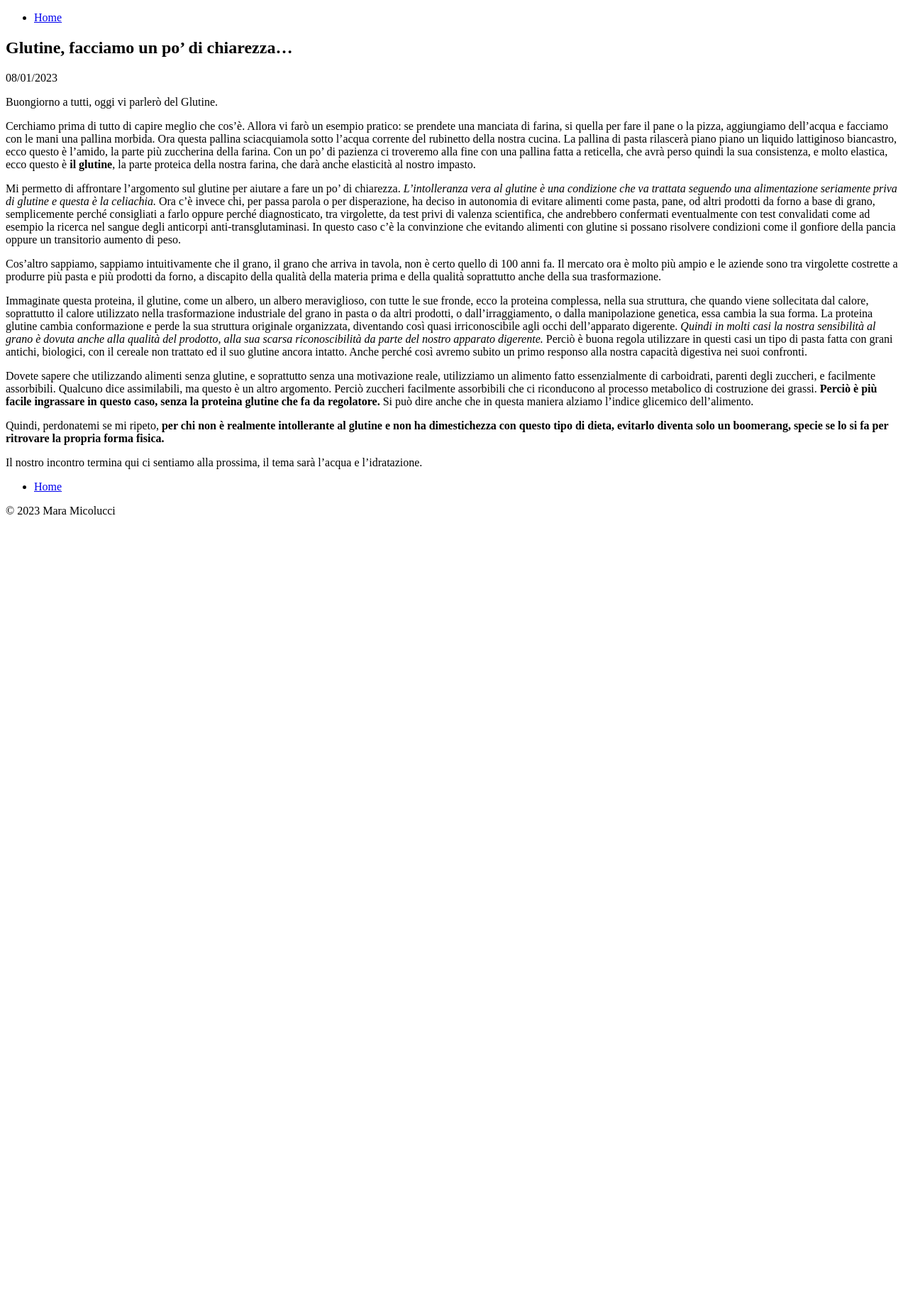
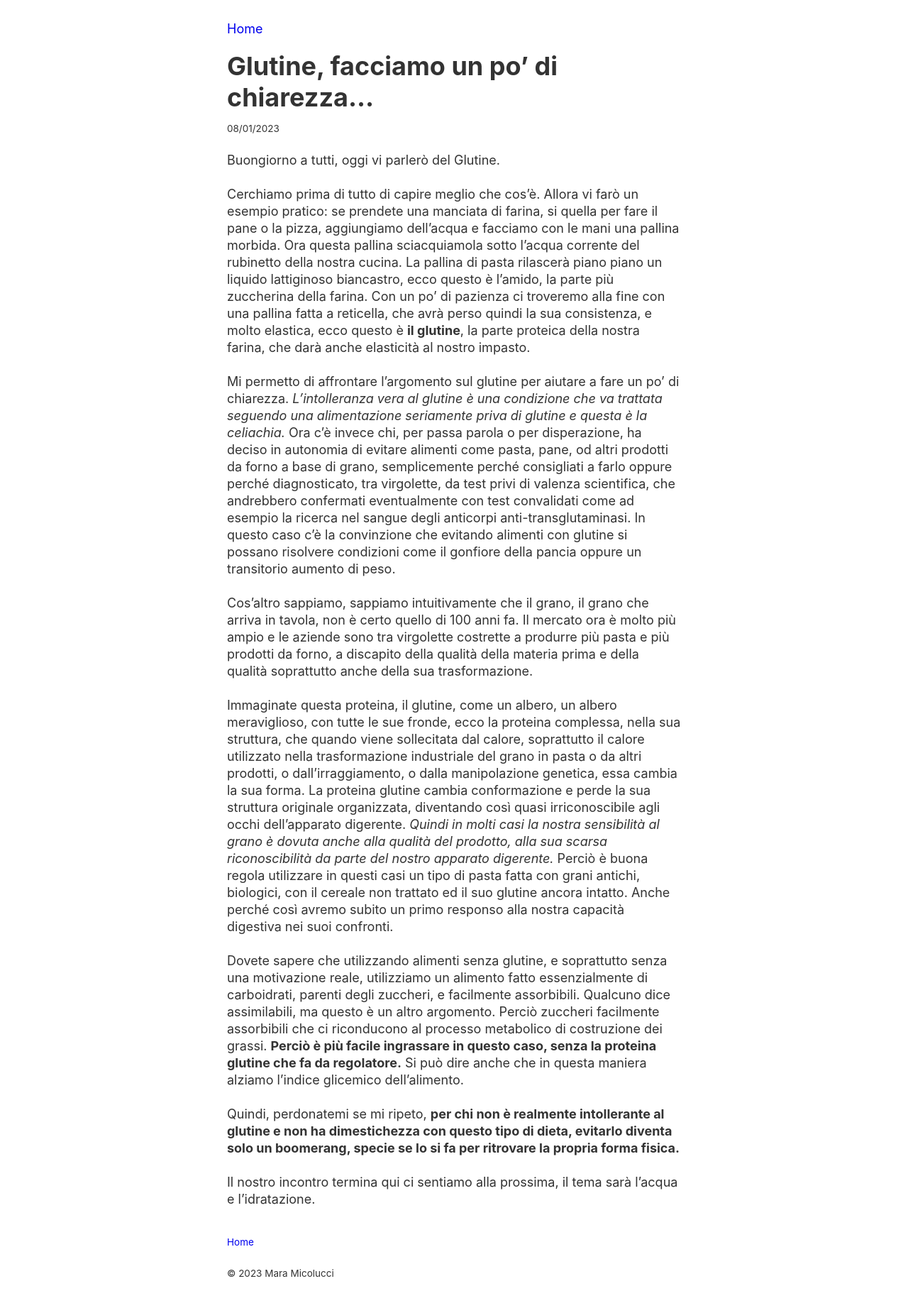
Before and after one commit to curlybracketshq/dietista.it, a Jekyll site: the page built from _posts/2023-01-08-glutine-facciamo-un-po-di-chiarezza.markdown, in a window 1280 px wide. Shown: the whole page at 71% size. Built offline with Jekyll 4.4.1, drawn with Linux system fonts in a browser that asks for light colours; before the commit the page ends 900 px from its top, so only the background shows below that.

Commit message:
Absolute stylesheet reference

```diff
--- a/_layouts/default.html
+++ b/_layouts/default.html
@@ -5,7 +5,7 @@
   <meta charset="utf-8" />
   <title>Dott. ssa Mara Micolucci Dietista Online</title>
   <meta name="description" content="Dietista, Farmacista e dott. ssa in Scienze e Tecniche Psicologiche">
-  <link rel="stylesheet" type="text/css" href="stylesheets/default.css" />
+  <link rel="stylesheet" type="text/css" href="/stylesheets/default.css" />
   <!--[if IE]>
     <script src="http://html5shiv.googlecode.com/svn/trunk/html5.js"></script>
   <![endif]-->
```
